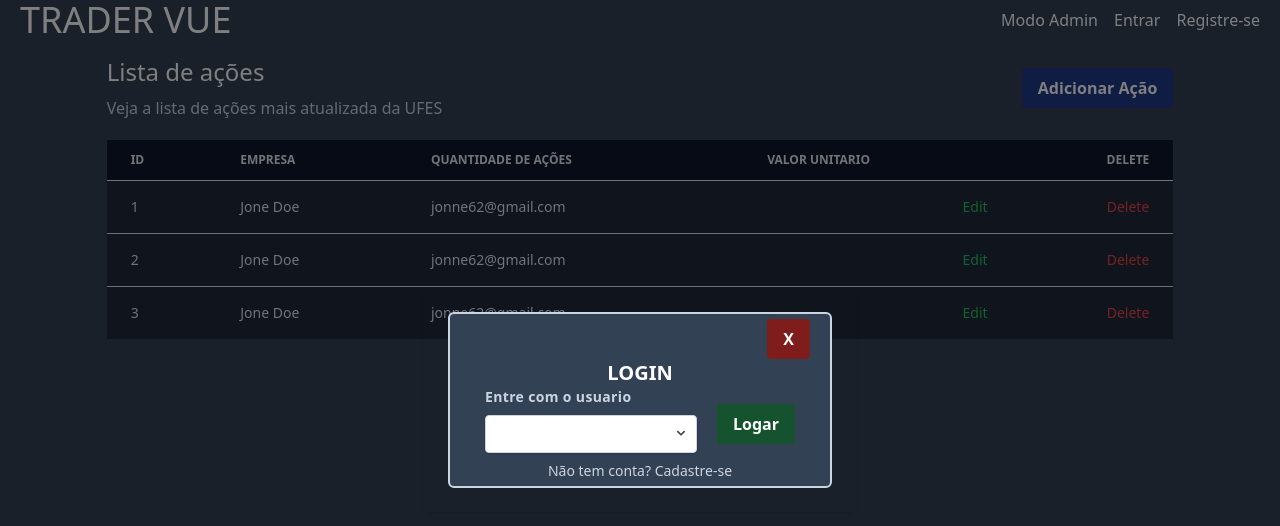
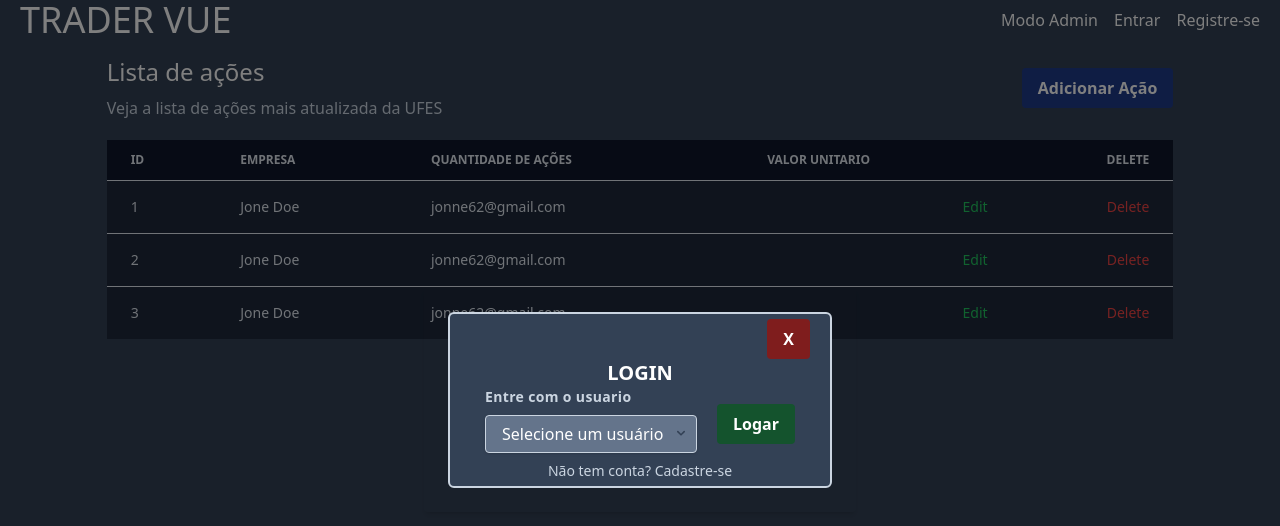
Before and after one commit to HiagoScierry/trade-vue, a Vue app: page / in a window 1280 px wide. Both pictures are taken after a click on the item "Entrar". Shown: the top 526 px of the page. Built offline with nearby package versions, Linux system fonts and the light colour scheme.

Commit message:
criado logica para movimentação de modais

```diff
--- a/src/components/formLogin.vue
+++ b/src/components/formLogin.vue
@@ -11,7 +11,7 @@
 
       <div class="flex justify-end items-center gap-5 ">
         <selectComponent
-          :options="users"
+          :options="users.map(user => ({ text: user.name, value: user.id }))"
           :value="user"
           label="Entre com o usuario"
           placeholder="Selecione um usuário"
@@ -22,7 +22,7 @@
       </div>
 
       <div>
-        <p class="text-sm text-slate-300">Não tem conta? <a class="hover:underline">Cadastre-se</a></p>
+        <p class="text-sm text-slate-300">Não tem conta? <a class="hover:underline cursor-pointer" @click="registerOpenModal">Cadastre-se</a></p>
       </div>
     </div>
   </modalComponent>
@@ -57,6 +57,10 @@ export default {
     closeMethod: {
       type: Function,
       required: true
+    },
+    registerOpenModal: {
+      type: Function,
+      required: true
     }
   }
 }
--- a/src/components/selectComponent.vue
+++ b/src/components/selectComponent.vue
@@ -7,14 +7,14 @@
                 @change="changeValue"
                 :disabled="disabled"
                 :required="required"
-                class="block appearance-none w-full bg-white border border-gray-300 hover:border-gray-400 px-4 py-2 pr-8 rounded shadow leading-tight focus:outline-none focus:shadow-outline"
+                class="block appearance-none w-full bg-slate-500 border border-slate-300 hover:border-slate-400 px-4 py-2 pr-8 rounded shadow leading-tight focus:outline-none focus:shadow-outline"
             >
                 <option value="" disabled>{{ placeholder }}</option>
                 <option v-for="option in options" :key="option.value" :value="option.value">
                     {{ option.text }}
                 </option>
             </select>
-            <div class="pointer-events-none absolute inset-y-0 right-0 flex items-center px-2 text-gray-700">
+            <div class="pointer-events-none absolute inset-y-0 right-0 flex items-center px-2 text-slate-700">
                 <svg
                     class="fill-current h-4 w-4"
                     xmlns="http://www.w3.org/2000/svg"
@@ -26,7 +26,6 @@
                 </svg>
             </div>
         </div>
-        <p class="text-red-500 text-xs italic">{{ error }}</p>
     </div>
 </template>
 
--- a/src/views/HomeView.vue
+++ b/src/views/HomeView.vue
@@ -36,7 +36,11 @@
     ></formRegister>
     <formLoginComponent
       :show="showFormLogin"
-      :closeMethod="closeModalToLogin">
+      :closeMethod="closeModalToLogin"
+      :loginMethod="loginMethod"
+      :registerOpenModal="openModalToRegister"
+      :users="users"
+      >
     </formLoginComponent>
     <formEnterpriseComponent
       :enterprise="enterprise"
@@ -80,7 +84,20 @@ export default {
         name: '',
         cpf: '',
         amountValue: 0
-      }
+      },
+      users:[
+        {
+          name: 'João',
+          cpf: '123456789',
+          amountValue: 1000
+        },
+        {
+          name: 'Maria',
+          cpf: '987654321',
+          amountValue: 1000
+        }
+      ],
+      enterprises: []
     }
   },
   methods: {
```
